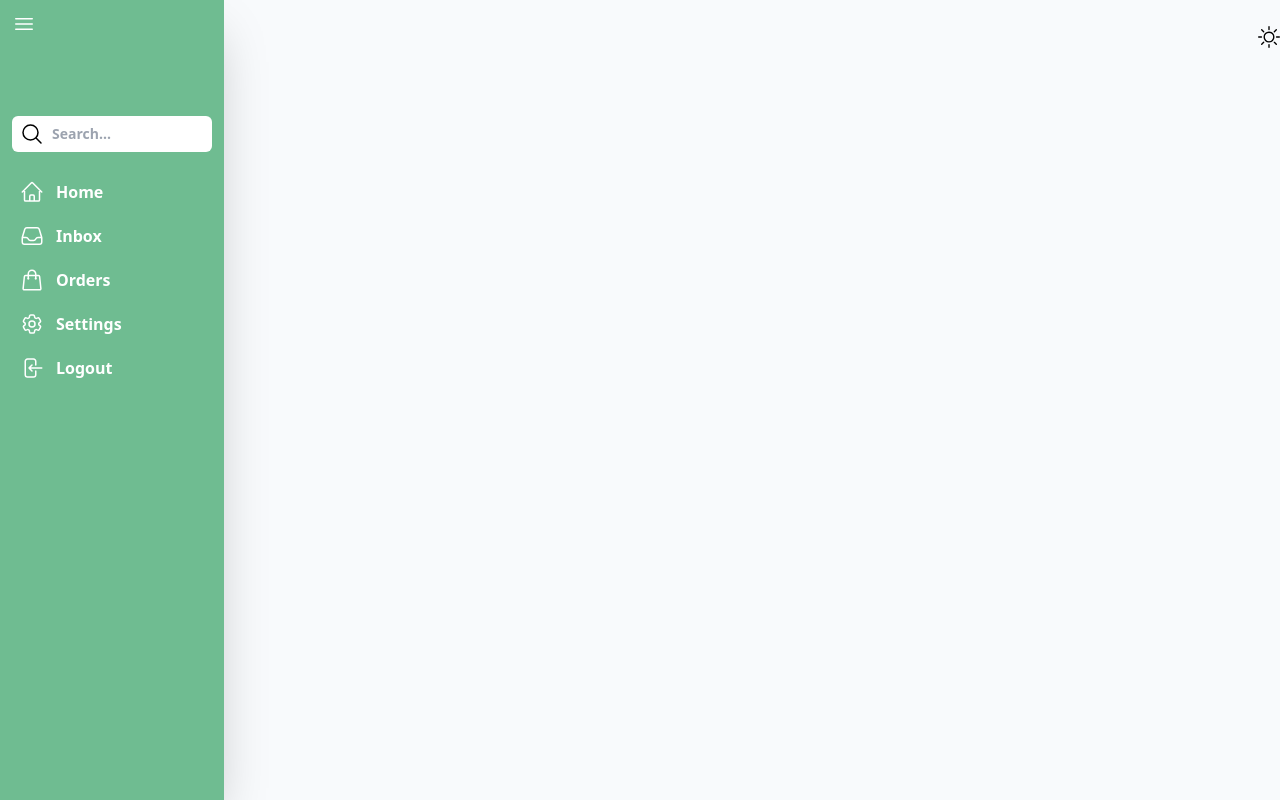
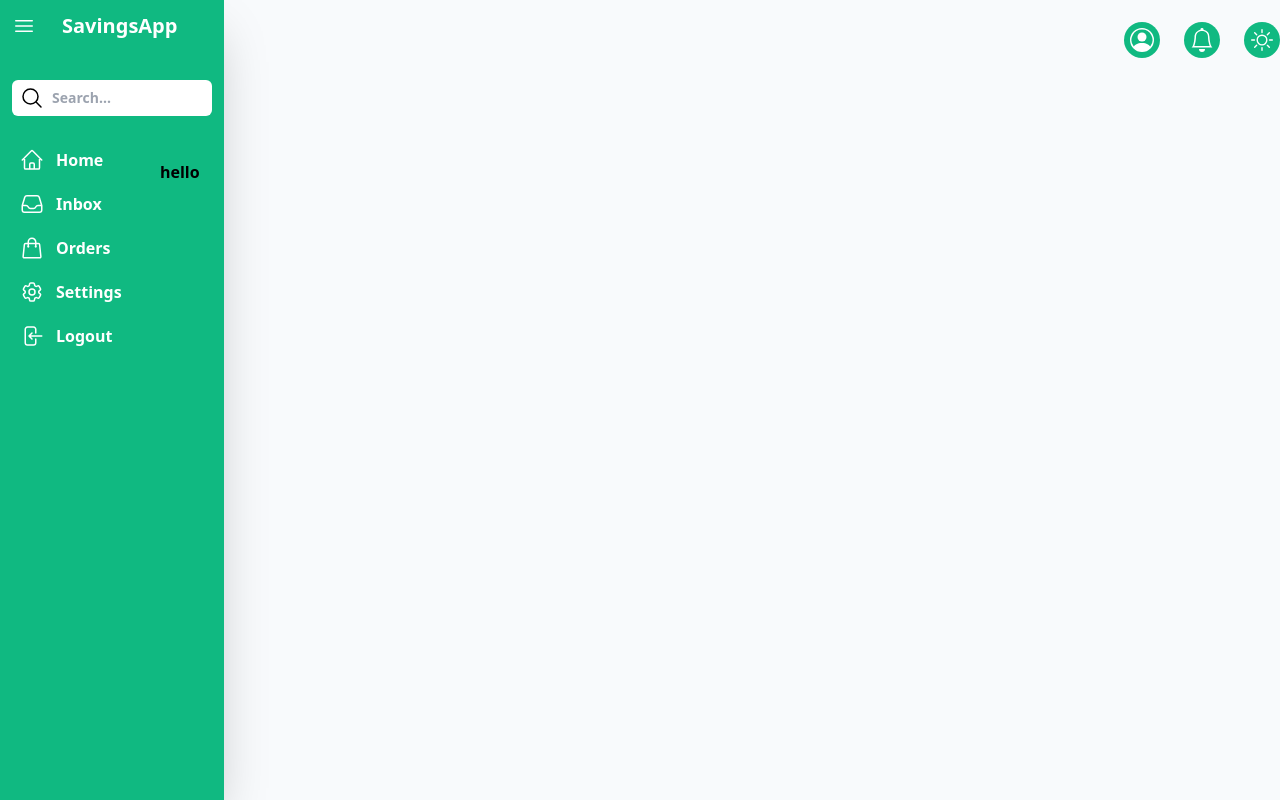
Before and after one commit to Billaraslalo/testSavings, a Nuxt app: page / in a window 1280 px wide. Built offline with nearby package versions, Linux system fonts and the light colour scheme.

Commit message:
right side buttons

```diff
--- a/assets/css/tailwind.css
+++ b/assets/css/tailwind.css
@@ -7,7 +7,7 @@
   @apply bg-slate-50 dark:bg-darkBlue text-black dark:text-white;
 }
 .defaultSecondaryColor{
-  @apply bg-lightGreen dark:bg-darkGreen text-white;
+  @apply bg-emerald-500 dark:bg-darkGreen text-white;
 }
 .swing-in-left-bck {
   @apply animate-[swing-in-left-bck_0.35s_ease-in_both];
@@ -24,7 +24,7 @@
 
 
 .btn {
-  @apply bg-[#12b488] text-white px-3 py-2 rounded-md text-sm;
+  @apply grid defaultSecondaryColor rounded-3xl w-9 h-9 items-center justify-center
 }
 
 @keyframes swing-in-left-bck{0%{transform:rotateY(-70deg);transform-origin:left;opacity:0}100%{transform:rotateY(0);transform-origin:left;opacity:1}}
--- a/components/navbar.vue
+++ b/components/navbar.vue
@@ -16,9 +16,19 @@
     />
 </svg>
 </button>
-  <div>
-
-    <button @click="colorModeToggle">
+  <div class="flex flex-row gap-6">
+    <button class="btn">
+    <svg xmlns="http://www.w3.org/2000/svg" width="24" height="24" fill="currentColor" class="bi bi-person-circle" viewBox="0 0 16 16">
+  <path d="M11 6a3 3 0 1 1-6 0 3 3 0 0 1 6 0z"/>
+  <path fill-rule="evenodd" d="M0 8a8 8 0 1 1 16 0A8 8 0 0 1 0 8zm8-7a7 7 0 0 0-5.468 11.37C3.242 11.226 4.805 10 8 10s4.757 1.225 5.468 2.37A7 7 0 0 0 8 1z"/>
+</svg>
+</button>
+<button class="btn">
+<svg xmlns="http://www.w3.org/2000/svg" width="24" height="24" fill="currentColor"  viewBox="0 0 16 16">
+  <path d="M8 16a2 2 0 0 0 2-2H6a2 2 0 0 0 2 2zM8 1.918l-.797.161A4.002 4.002 0 0 0 4 6c0 .628-.134 2.197-.459 3.742-.16.767-.376 1.566-.663 2.258h10.244c-.287-.692-.502-1.49-.663-2.258C12.134 8.197 12 6.628 12 6a4.002 4.002 0 0 0-3.203-3.92L8 1.917zM14.22 12c.223.447.481.801.78 1H1c.299-.199.557-.553.78-1C2.68 10.2 3 6.88 3 6c0-2.42 1.72-4.44 4.005-4.901a1 1 0 1 1 1.99 0A5.002 5.002 0 0 1 13 6c0 .88.32 4.2 1.22 6z"/>
+</svg>
+</button>
+    <button class="btn" @click="colorModeToggle">
       <svg v-if="$colorMode.preference === 'light'" xmlns="http://www.w3.org/2000/svg" width="22" height="22" fill="currentColor" class="bi bi-sun" viewBox="0 0 16 16">
         <path d="M8 11a3 3 0 1 1 0-6 3 3 0 0 1 0 6zm0 1a4 4 0 1 0 0-8 4 4 0 0 0 0 8zM8 0a.5.5 0 0 1 .5.5v2a.5.5 0 0 1-1 0v-2A.5.5 0 0 1 8 0zm0 13a.5.5 0 0 1 .5.5v2a.5.5 0 0 1-1 0v-2A.5.5 0 0 1 8 13zm8-5a.5.5 0 0 1-.5.5h-2a.5.5 0 0 1 0-1h2a.5.5 0 0 1 .5.5zM3 8a.5.5 0 0 1-.5.5h-2a.5.5 0 0 1 0-1h2A.5.5 0 0 1 3 8zm10.657-5.657a.5.5 0 0 1 0 .707l-1.414 1.415a.5.5 0 1 1-.707-.708l1.414-1.414a.5.5 0 0 1 .707 0zm-9.193 9.193a.5.5 0 0 1 0 .707L3.05 13.657a.5.5 0 0 1-.707-.707l1.414-1.414a.5.5 0 0 1 .707 0zm9.193 2.121a.5.5 0 0 1-.707 0l-1.414-1.414a.5.5 0 0 1 .707-.707l1.414 1.414a.5.5 0 0 1 0 .707zM4.464 4.465a.5.5 0 0 1-.707 0L2.343 3.05a.5.5 0 1 1 .707-.707l1.414 1.414a.5.5 0 0 1 0 .708z"/>
       </svg>
--- a/components/sidebar.vue
+++ b/components/sidebar.vue
@@ -1,16 +1,17 @@
 <template>
   <div
-    class="absolute flex flex-col h-screen w-56 p-3 defaultSecondaryColor shadow-2xl"
+    class="absolute flex flex-col h-screen w-36 md:w-56 p-3 defaultSecondaryColor shadow-2xl"
     :class="store.sidebarActive ? 'slide-in-left' : 'slide-out-left'"
   >
-  <button class="align-start" @click="store.sidebarToggle()">
+  <div class="grid grid-cols-4">
+    <button @click="store.sidebarToggle()">
 <svg
   xmlns="http://www.w3.org/2000/svg"
   fill="none"
   viewBox="0 0 24 24"
   stroke-width="1.5"
   stroke="currentColor"
-  class="w-6 h-6"
+  class="w-6 h-6 group-hover:text-zinc-800"
 >
   <path
     stroke-linecap="round"
@@ -19,10 +20,14 @@
     />
 </svg>
 </button>
-  <div class="pt-20 space-y-3">
+<div class="col-span-3 text-xl">
+  SavingsApp
+</div>
+</div>
+  <div class="pt-10">
     <div class="relative">
       <span
-        class="absolute inset-y-0 left-0 flex items-center py-4"
+        class="absolute inset-y-0 left-0 flex items-center"
       >
         <button
           type="submit"
@@ -34,7 +39,7 @@
               viewBox="0 0 24 24"
               stroke-width="1.5"
               stroke="black"
-              class="w-6 h-6"
+              class="w-6 h-6 group-hover:text-zinc-800"
             >
             <path
               stroke-linecap="round"
@@ -51,7 +56,7 @@
         class="w-full py-2 pl-10 text-sm rounded-md focus:outline-none"
       />
   </div>
-    <div class="flex-1 items">
+    <div class="pt-4 flex-1">
       <ul class="pt-2 pb-4 space-y-1 text-md">
         <li class="rounded-sm group">
           <a
@@ -64,7 +69,7 @@
                 viewBox="0 0 24 24"
                 stroke-width="1.5"
                 stroke="currentColor"
-                class="w-6 h-6 "
+                class="w-6 h-6 group-hover:text-zinc-800"
             >
               <path
                 stroke-linecap="round"
@@ -87,7 +92,7 @@
                 viewBox="0 0 24 24"
                 stroke-width="1.5"
                 stroke="currentColor"
-                class="w-6 h-6 "
+                class="w-6 h-6 group-hover:text-zinc-800"
               >
                 <path
                   stroke-linecap="round"
@@ -110,7 +115,7 @@
               viewBox="0 0 24 24"
               stroke-width="1.5"
               stroke="currentColor"
-              class="w-6 h-6 "
+              class="w-6 h-6 group-hover:text-zinc-800"
           >
             <path
               stroke-linecap="round"
@@ -133,7 +138,7 @@
             viewBox="0 0 24 24"
             stroke-width="1.5"
             stroke="currentColor"
-            class="w-6 h-6 "
+            class="w-6 h-6 group-hover:text-zinc-800"
           >
           <path
             stroke-linecap="round"
@@ -161,7 +166,7 @@
             viewBox="0 0 24 24"
             stroke-width="1.5"
             stroke="currentColor"
-            class="w-6 h-6 "
+            class="w-6 h-6 group-hover:text-zinc-800"
             >
           <path
             stroke-linecap="round"
--- a/layouts/default.vue
+++ b/layouts/default.vue
@@ -1,8 +1,8 @@
 <template>
   <div class="fixed w-full h-full defaultPrimaryColor font-bold">
   <navbar />
-<slot />
-<sidebar />
+  <sidebar />
+  <slot />
 </div>
 </template>
 
--- a/pages/index.vue
+++ b/pages/index.vue
@@ -1,6 +1,7 @@
 <template>
 <div>
-<div px-4>
+<div class="fixed flex top-40 left-40">
+  hello
 </div>
 </div>
 </template>
```
